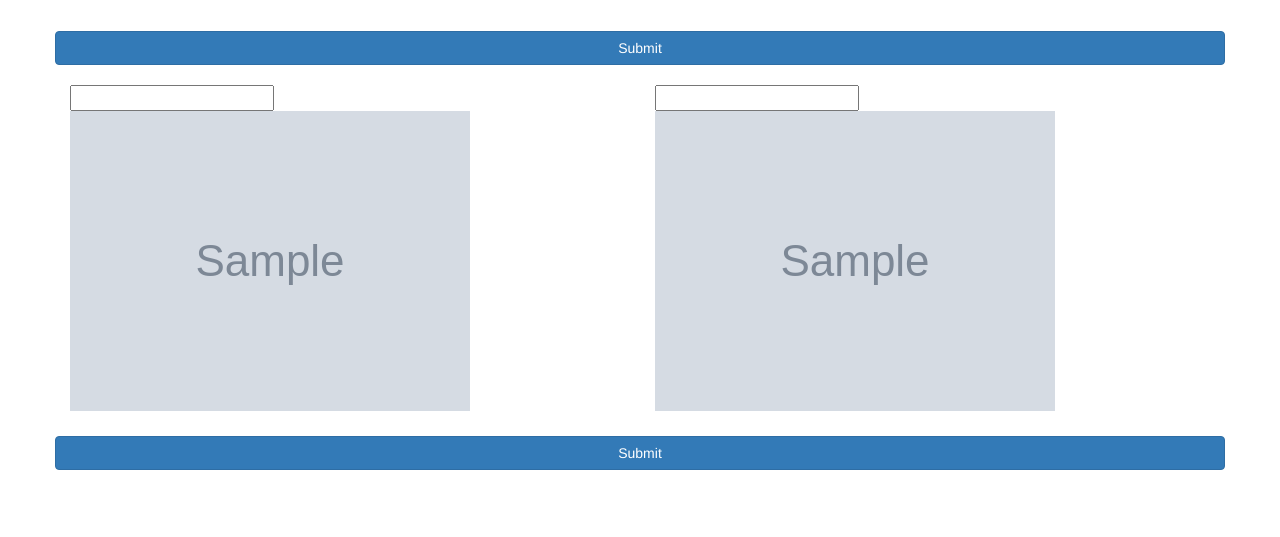
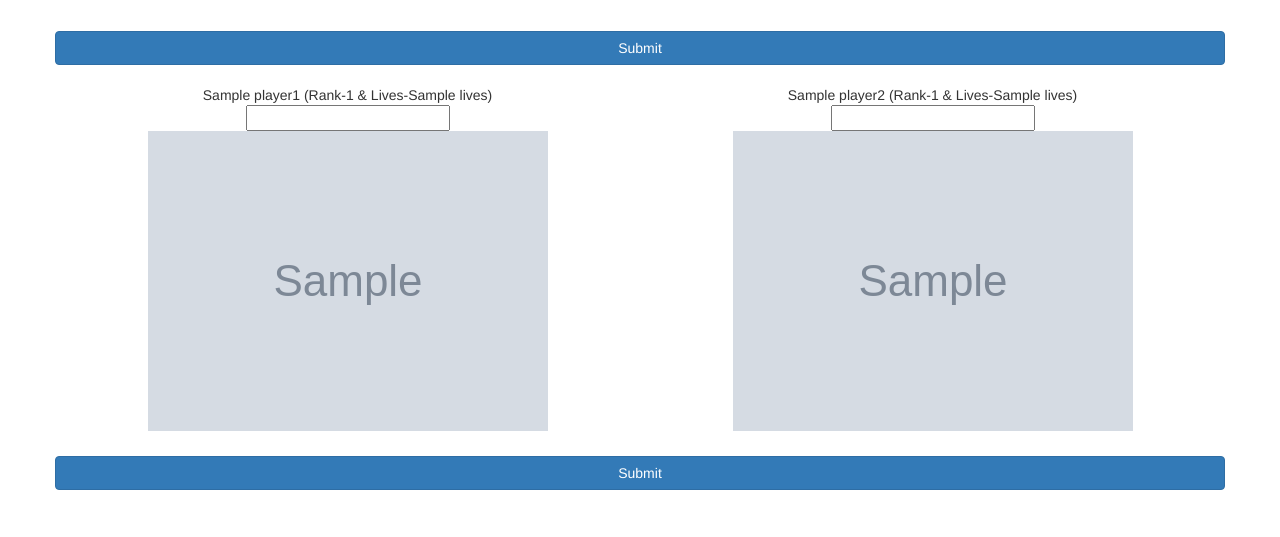
Before and after one commit to crazynayan/za2019, a Flask app: template flask_app/templates/match_form.html in a window 1280 px wide. Shown: the part 263-800 px from the top of the page. Run offline with Flask 2, Linux system fonts and the light colour scheme; the template is opened without the code that fills it: most values are stand-ins (such as "Sample title", 1, 10 or a date in 2020); grey boxes marked "Sample" are stand-in pictures; form fields are guessed from the names that the template uses; some libraries are stand-ins or nearby versions.

Commit message:
v8 - Enhancement to match_form and leaderboard

```diff
--- a/flask_app/templates/leaderboard.html
+++ b/flask_app/templates/leaderboard.html
@@ -61,7 +61,7 @@
                 <td class="text-center align-middle">
                     <a class="{{ player.btn_class }}"
                        href="{{ url_for('profile', game_id=game_id, player_id=player.name) }}">
-                        {{ player.name }}
+                        {{ player.name }} ({{ player.lives }})
                     </a>
                 </td>
                 <td class="text-center align-middle">
--- a/flask_app/templates/match_form.html
+++ b/flask_app/templates/match_form.html
@@ -47,7 +47,8 @@
         </div>
         <br>
         <div class="row">
-            <div class="col-md-6">
+            <div class="col-md-6 text-center font-weight-bold">
+                {{ player1.name }} (Rank-{{ player1.rank }} & Lives-{{ player1.lives }})
                 <div class="form-check">
                     <label class="form-check-label">
                         {{ form.player1(class="form-check-input") }}
@@ -56,7 +57,8 @@
                     </label>
                 </div>
             </div>
-            <div class="col-md-6">
+            <div class="col-md-6 text-center font-weight-bold       ">
+                {{ player2.name }} (Rank-{{ player2.rank }} & Lives-{{ player2.lives }})
                 <div class="form-check">
                     <label class="form-check-label">
                         {{ form.player2(class="form-check-input") }}
```
